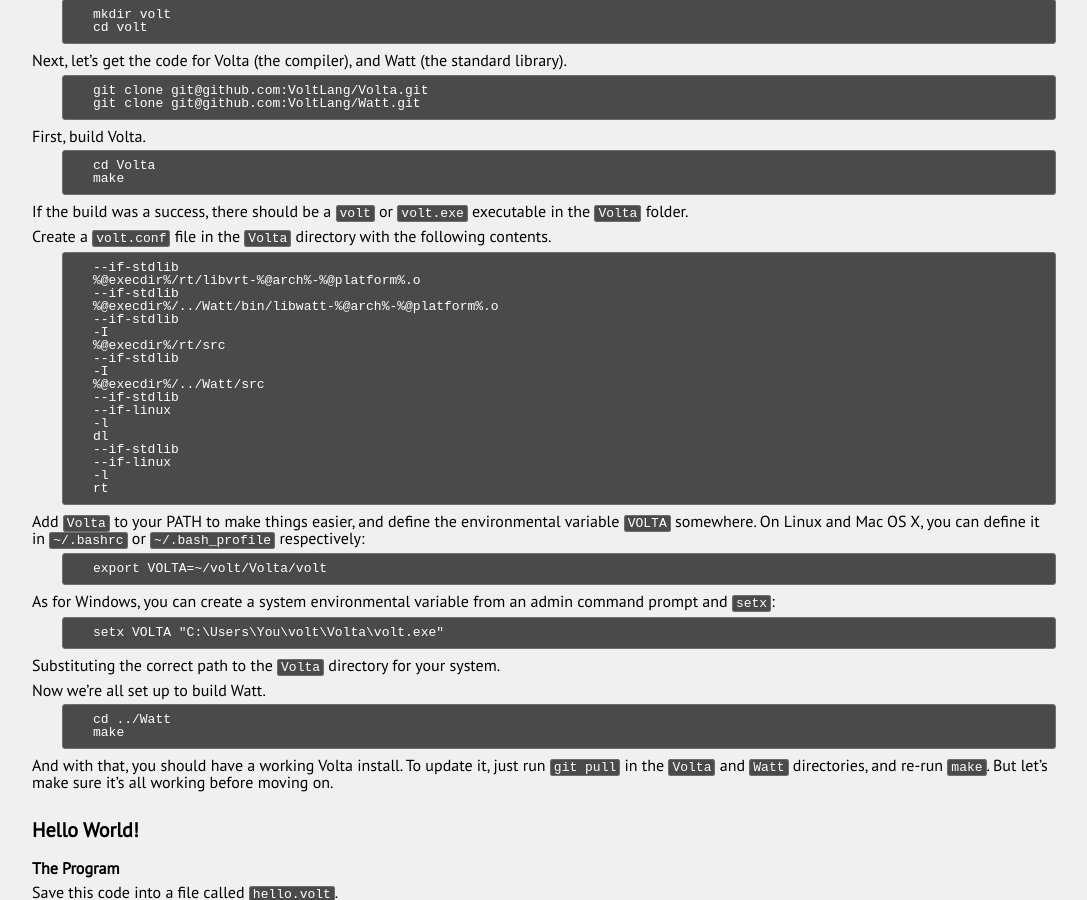
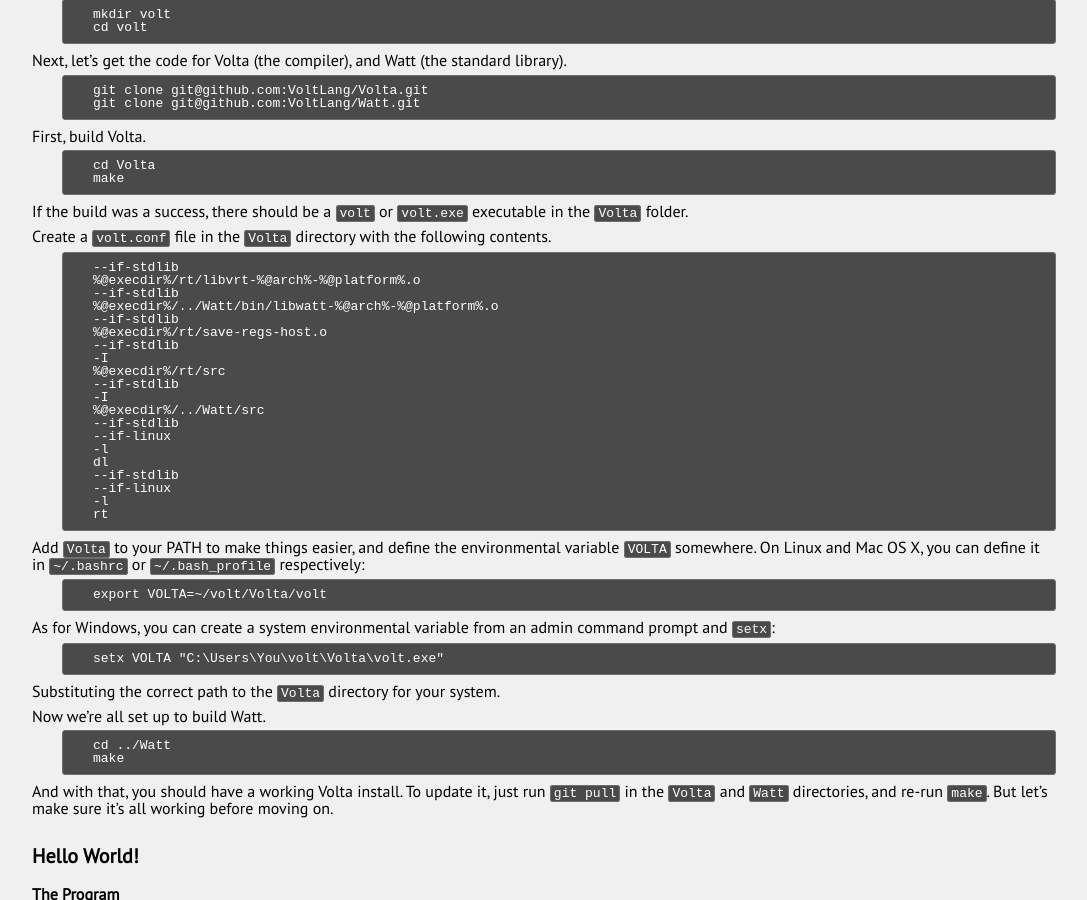
Before and after one commit to VoltLang/Website, a Jekyll site: the page built from doc/tvpl/c2-setup.md, in a window 1280 px wide and 900 px high, scrolled down 1164 px. Shown: the whole window, without its empty margins (96-1183 px from the left). Built offline with Jekyll 4.4.1, drawn with Linux system fonts in a browser that asks for light colours.

Commit message:
tvpl: Mention linking with save regs in volt.conf.

```diff
--- a/doc/tvpl/c2-setup.md
+++ b/doc/tvpl/c2-setup.md
@@ -86,6 +86,8 @@
 	--if-stdlib
 	%@execdir%/../Watt/bin/libwatt-%@arch%-%@platform%.o
 	--if-stdlib
+	%@execdir%/rt/save-regs-host.o
+	--if-stdlib
 	-I
 	%@execdir%/rt/src
 	--if-stdlib
```
